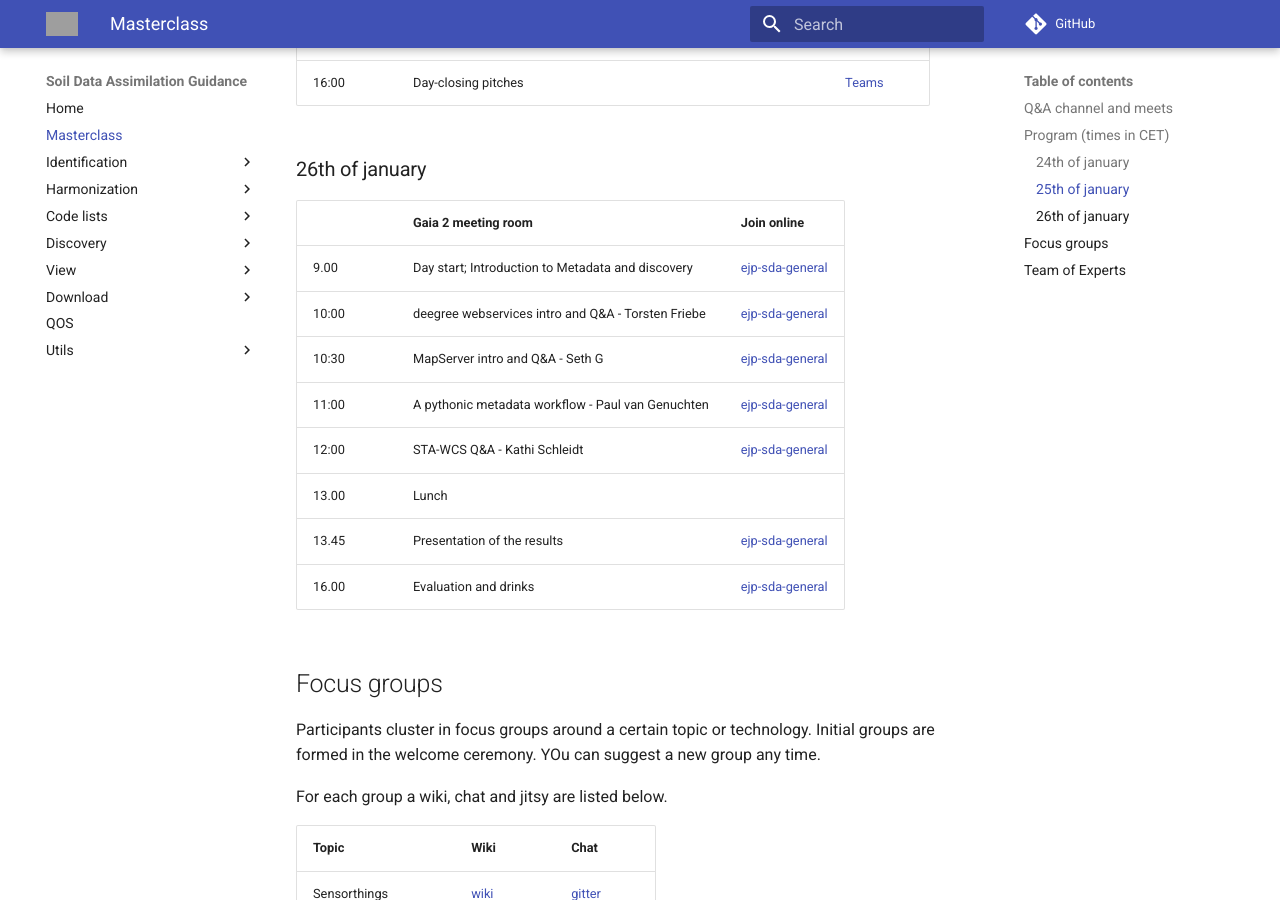
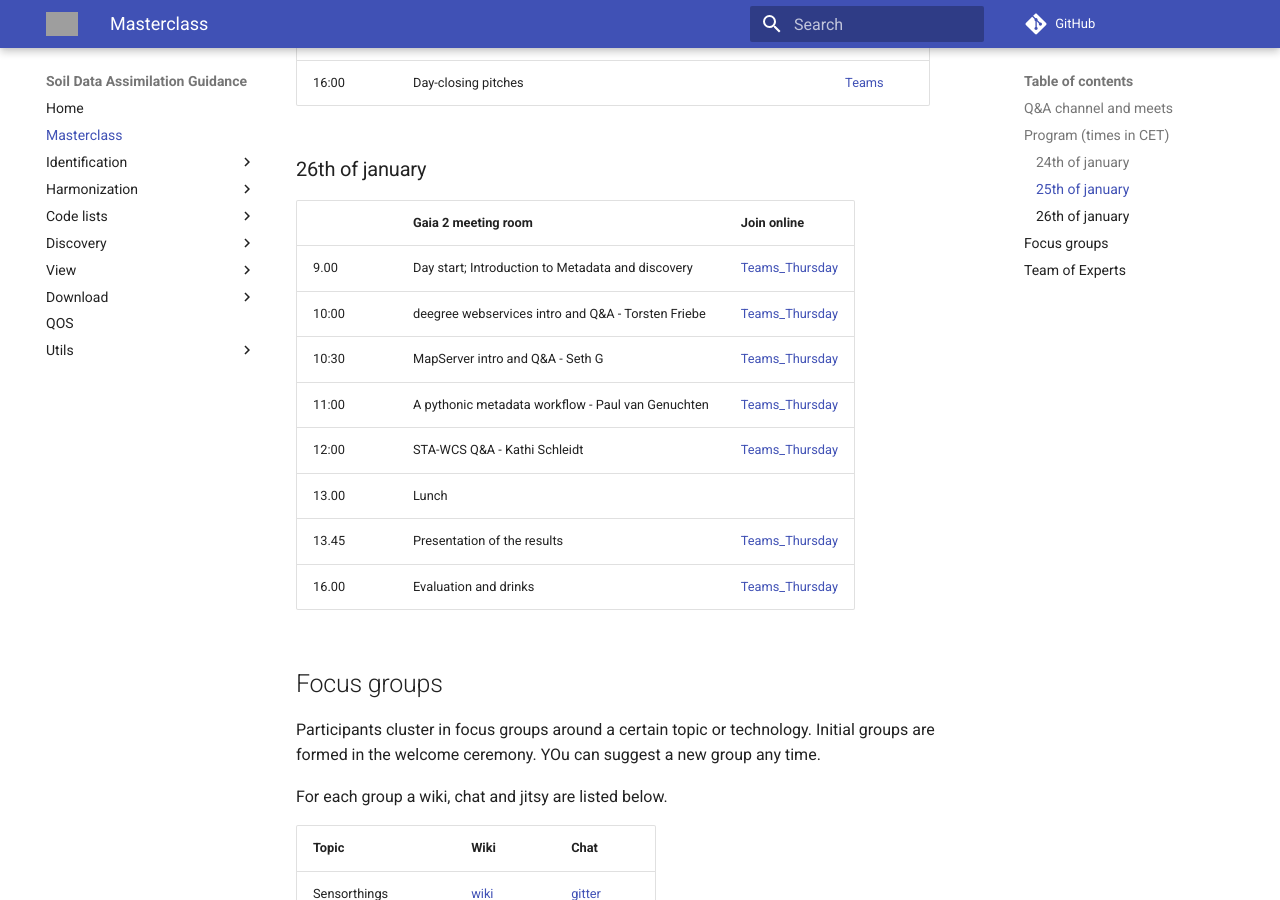
Before and after one commit to ejpsoil/soildata-assimilation-guidance, an MkDocs documentation site: the page built from docs/masterclass/index.md, in a window 1280 px wide and 900 px high, scrolled down 1646 px. Built offline with MkDocs 1.6.1 and Material for MkDocs 9.7.7, drawn with Linux system fonts in a browser that asks for light colours; comment, search, counter and statistics services are not loaded; grey boxes are pictures that could not be loaded.

Commit message:
Update index.md

```diff
--- a/docs/masterclass/index.md
+++ b/docs/masterclass/index.md
@@ -46,14 +46,14 @@ The live meetings are facilitated by [Waag](https://waag.org) via the [jitsi sof
 
 | | Gaia 2 meeting room | Join online |
 | --- | --- | ---|
-| 9.00 | Day start; Introduction to Metadata and discovery | [ejp-sda-general](https://meet.waag.org/ejp-sda-general) |
-| 10:00 | deegree webservices intro and Q&A - Torsten Friebe | [ejp-sda-general](https://meet.waag.org/ejp-sda-general) |
-| 10:30 | MapServer intro and Q&A - Seth G | [ejp-sda-general](https://meet.waag.org/ejp-sda-general) |
-| 11:00 | A pythonic metadata workflow - Paul van Genuchten | [ejp-sda-general](https://meet.waag.org/ejp-sda-general)  |
-| 12:00 | STA-WCS Q&A - Kathi Schleidt | [ejp-sda-general](https://meet.waag.org/ejp-sda-general) |
+| 9.00 | Day start; Introduction to Metadata and discovery | [Teams_Thursday](https://teams.microsoft.com/l/meetup-join/19%3ameeting_NzBlZTZmMDYtYzJmMC00Y2JmLWI3YzItYjQyYzQ5MmQ0NjZj%40thread.v2/0?context=%7b%22Tid%22%3a%2227d137e5-761f-4dc1-af88-d26430abb18f%22%2c%22Oid%22%3a%224af21b12-8edb-458f-8178-fc83b6e0aa47%22%7d) |
+| 10:00 | deegree webservices intro and Q&A - Torsten Friebe | [Teams_Thursday](https://teams.microsoft.com/l/meetup-join/19%3ameeting_NzBlZTZmMDYtYzJmMC00Y2JmLWI3YzItYjQyYzQ5MmQ0NjZj%40thread.v2/0?context=%7b%22Tid%22%3a%2227d137e5-761f-4dc1-af88-d26430abb18f%22%2c%22Oid%22%3a%224af21b12-8edb-458f-8178-fc83b6e0aa47%22%7d) |
+| 10:30 | MapServer intro and Q&A - Seth G | [Teams_Thursday](https://teams.microsoft.com/l/meetup-join/19%3ameeting_NzBlZTZmMDYtYzJmMC00Y2JmLWI3YzItYjQyYzQ5MmQ0NjZj%40thread.v2/0?context=%7b%22Tid%22%3a%2227d137e5-761f-4dc1-af88-d26430abb18f%22%2c%22Oid%22%3a%224af21b12-8edb-458f-8178-fc83b6e0aa47%22%7d) |
+| 11:00 | A pythonic metadata workflow - Paul van Genuchten | [Teams_Thursday](https://teams.microsoft.com/l/meetup-join/19%3ameeting_NzBlZTZmMDYtYzJmMC00Y2JmLWI3YzItYjQyYzQ5MmQ0NjZj%40thread.v2/0?context=%7b%22Tid%22%3a%2227d137e5-761f-4dc1-af88-d26430abb18f%22%2c%22Oid%22%3a%224af21b12-8edb-458f-8178-fc83b6e0aa47%22%7d)  |
+| 12:00 | STA-WCS Q&A - Kathi Schleidt | [Teams_Thursday](https://teams.microsoft.com/l/meetup-join/19%3ameeting_NzBlZTZmMDYtYzJmMC00Y2JmLWI3YzItYjQyYzQ5MmQ0NjZj%40thread.v2/0?context=%7b%22Tid%22%3a%2227d137e5-761f-4dc1-af88-d26430abb18f%22%2c%22Oid%22%3a%224af21b12-8edb-458f-8178-fc83b6e0aa47%22%7d)|
 | 13.00 | Lunch | |
-| 13.45 | Presentation of the results | [ejp-sda-general](https://meet.waag.org/ejp-sda-general) |
-| 16.00 | Evaluation and drinks | [ejp-sda-general](https://meet.waag.org/ejp-sda-general) |
+| 13.45 | Presentation of the results | [Teams_Thursday](https://teams.microsoft.com/l/meetup-join/19%3ameeting_NzBlZTZmMDYtYzJmMC00Y2JmLWI3YzItYjQyYzQ5MmQ0NjZj%40thread.v2/0?context=%7b%22Tid%22%3a%2227d137e5-761f-4dc1-af88-d26430abb18f%22%2c%22Oid%22%3a%224af21b12-8edb-458f-8178-fc83b6e0aa47%22%7d) |
+| 16.00 | Evaluation and drinks | [Teams_Thursday](https://teams.microsoft.com/l/meetup-join/19%3ameeting_NzBlZTZmMDYtYzJmMC00Y2JmLWI3YzItYjQyYzQ5MmQ0NjZj%40thread.v2/0?context=%7b%22Tid%22%3a%2227d137e5-761f-4dc1-af88-d26430abb18f%22%2c%22Oid%22%3a%224af21b12-8edb-458f-8178-fc83b6e0aa47%22%7d) |
 
 
 ## Focus groups
```
